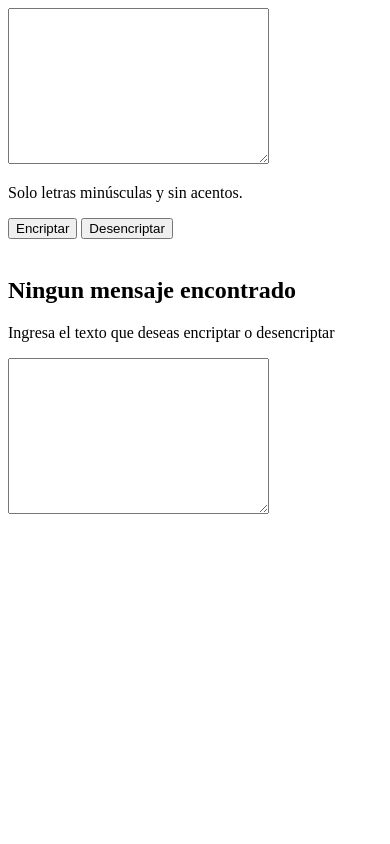
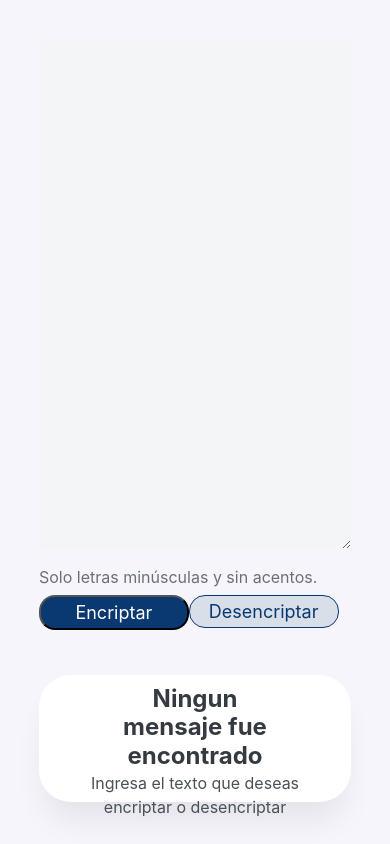
Before and after one commit to TatiiRamos/text-encriptor, a plain HTML site: page index.html in a window 390 px wide. Drawn offline with Linux system fonts and the light colour scheme; files that its build step writes are made by us from their sources.

Commit message:
Diseño de la aplicacion con css y responsive design junto con la funcionalidad de encriptar un texto

```diff
--- a/index.html
+++ b/index.html
@@ -1,10 +1,10 @@
 <!DOCTYPE html>
-<html lang="en">
+<html lang="es">
 <head>
     <meta charset="UTF-8">
     <meta name="viewport" content="width=device-width, initial-scale=1.0">
     <title>Encriptador De Texto</title>
-    <link rel="stylesheet" href="./assets/styles/style.css">
+    <link rel="stylesheet" href="./styles/style.css">
 </head>
 <body>
     <div class="conteiner">
@@ -15,40 +15,40 @@
     id="texto"
     cols="30"
     rows="10"
-    placeholder="Ingresa el texto aqui">
+    placeholder= "Ingresa el texto aqui">
  </textarea>
  <div class="terminos">
     <p>Solo letras minúsculas y sin acentos.</p>
  </div>
  <div class="botones">
     <button
-     class="btn__encriptar"
-     type="button" onclick="encriptar()">
+     class="btn-encriptar"
+     type="button"
+     onclick="encriptar()">
      Encriptar </button>
     <input
+    class="btn-desencriptar"
     type="button"
-    type="btn__desencriptar"
+    type="btn-desencriptar"
     value="Desencriptar"
     onclick="desencriptar()"/>
  </div>
-</div>
+ </div>
 <div class="encriptado">
-    <img src="" alt="" id="muñeco">
-    <div class="mensaje-encriptado" id="mensaje-encriptado"></div>
-    <h2 id="titulo-mensaje">Ningun mensaje encontrado</h2>
+    <img src="./assets/img/Muñecoimg-muñeco.png" alt="muñeco alura" id="muñeco">
+    <div class="mensaje-encriptado" id="mensaje-encriptado">
+    <h2 id="titulo-mensaje">Ningun mensaje fue encontrado</h2>
     <p id="parrafo">Ingresa el texto que deseas encriptar o desencriptar</p>
-    <textarea
+    <!-- <textarea
      name="mensaje"
       id="mensaje"
       cols="30"
       rows="10"
       class="mensaje">
-    </textarea>
+    </textarea>-->
 </div>
 </div>
 </div>
-    <script src="index.html"></script>
+    <script src="index.js"></script>
 </body>
-<html>
-
 </html>
--- /dev/null
+++ b/index.js
@@ -0,0 +1,28 @@
+function encriptar() {
+    let texto = document.getElementById("texto").value;
+    let tituloMensaje = document.getElementById("titulo-mensaje");
+    let parrafo = document.getElementById("parrafo");
+    let muñeco = document.getElementById("muñeco");
+
+    let textoCifrado = texto
+    .replace(/e/gi, "enter")
+    .replace(/i/gi, "imes")
+    .replace(/a/gi, "ai")
+    .replace(/o/gi, "ober")
+    .replace(/u/gi, "ufat");
+
+
+if(texto.length != 0) {
+    texto = textoCifrado;
+   tituloMensaje.textContent = "Texto encriptado con exito";
+    parrafo.textContent = "";
+    muñeco.src = "./assets/img/desencriptado.png";
+
+} else {
+    muñeco.src = "./assets/img/Muñecoimg-muñeco.png";
+    tituloMensaje.textContent = "Ningun mensaje fue encontrado";
+    parrafo.textContent = "Ingresa el texto que deseas encriptar o desencriptar";
+    alert("Debes ingresar algun texto");
+}
+
+}
--- a/styles/style.css
+++ b/styles/style.css
@@ -1,17 +1,213 @@
+*{
+    margin: 0;
+    padding: 0;
+}
 
-.body{
-    background-color: #FFFFFF;
+.conteiner {
+    position: relative;
+    width: 100vw;
+    height: 100vh;
+    background: #f6f5fc;
+}
+
+.texto {
+    position: absolute;
+    width: 42%;
+    height: 60%;
+    left: 12%;
+    top: 15%;
+    border: none;
+    font-family: "Inter";
+    font-style: normal;
+    font-weight: 400;
+    font-size:32px;
+    line-height: 150%;
+    background-color: #f3f5f6;
+}
+
+.texto::placeholder {
+    color: #0a3871;
 
 }
-.main{
+.texto:focus,
+.texto:active{
+    border: none;
+    outline: none;
+}
+.terminos{
+    display:flex;
+    flex-direction: row;
+    align-items: center;
+    padding: 0%;
+    gap:8px;
+    position: absolute;
+    width:80%;
+    left: 12%;
+    top: 80%;
+}
+.terminos p{
+    font-family: "Inter";
+    font-style: normal;
+    font-weight: 400;
+    font-size: 12px;
+    line-height: 150%;
+    color: #495057;
+    opacity: 0.8;
+    flex: none;
+    order: 1;
+    flex-grow: 0;
+}
+.botones {
     display: flex;
-    justify-content: space-between;
-
+    flex-direction: row;
+    align-items: flex-start;
+    padding: 1% 0;
+    position: absolute;
+    width: 80%;
+    left: 12%;
+    top:82%;
+}
+.btn-encriptar{
+align-items: center;
+justify-content: center;
+padding: 2%;
+gap: 8px;
+width: 25%;
+background-color: #0a3871;
+border-radius: 24px;
+font-family: "Inter";
+font-size: 18px;
+line-height: 19px;
+text-align: center;
+color: #fff;
+}
+.btn-desencriptar{
+    box-sizing: border-box;
+    display: flex;
+    flex-direction: row;
+    align-items: flex-start;
+    justify-content: center;
+    padding: 2%;
+    gap: 8px;
+    width: 25%;
+    background: #d8dfe8;
+    border: 1px solid #0a3871;
+    border-radius: 24px;
+    font-family: "Inter";
+    font-weight: 400;
+    font-size: 18px;
+    line-height: 19px;
+    text-align: center;
+    color: #0a3871;
+}
+.btn-encriptar:hover,
+.btn-desencriptar:hover{
+    margin:0.3%;
+    width: 24.5%;
+    padding: 1.8%;
+}
+.encriptado {
+    display: flex;
+    justify-content: center;
+    position: absolute;
+    width: 30%;
+    height: 90%;
+    left: 60%;
+    top: 5%;
+    background: #fff;
+    box-shadow: 0px 24px 32px -8px rgba(0, 0, 0, 0.08);
+    border-radius: 32px;
+}
+.mensaje-encriptado {
+    display: flex;
+    flex-direction: column;
+    align-items: center;
+    justify-content: center;
+    padding: 1%;
+    gap:16%;
+    position: absolute;
+    width: 100%;
+    top: 65%;
+    text-align: center;
 }
 
-.header img{
-    width: 120px;
-    height: 48px;
-
-
+.mensaje-encriptado h2{
+    width: 60%;
+    font-family: "Inter";
+    font-style: normal;
+    font-weight: 700;
+    font-size: 24px;
+    line-height: 120%;
+    text-align: center;
+    color: #343a40;
 }
+.mensaje-encriptado p {
+    width: 80%;
+    font-family: "Inter";
+    font-style: normal;
+    font-weight: 400;
+    font-size: 16px;
+    line-height: 150%;
+    text-align: center;
+    color: #495057;
+}
+.encriptado img{
+    position: absolute;
+    width: 80%;
+    height: 50%;
+    top: 15%;
+}
+/* Respionsive design*/
+@media(max-width: 57.5em){
+    .conteiner{
+        display: flex;
+        flex-direction: row;
+    }
+.encriptar{
+    width: 100%;
+}
+.texto{
+    width:80%;
+    height: 60%;
+    left: 10%;
+    top: 5%;
+}
+.terminos{
+    width: 80%;
+    left: 10%;
+    top: 67%;
+}
+.terminos p{
+    font-size: 16px;
+}
+.botones{
+    width: 80%;
+    left: 10%;
+    top: 70%;
+}
+.btn-encriptar, .btn-desencriptar{
+    width: 48%;
+    border-radius: 16px;
+}
+.btn-encriptar:hover,
+.btn-desencriptar:hover{
+    margin: 0.3%;
+    width: 47.5%;
+    padding: 1.8%;
+}
+.encriptado{
+    width: 80%;
+    height: 15%;
+    left: 10%;
+    top: 80%;
+}
+.mensaje-encriptado{
+    width: 100%;
+    top: 5%;
+}
+.encriptado img{
+    top: 0;
+    display: none;
+    visibility: hidden;
+}
+}
```
Also changed, not shown: assets/img/desencriptado.png (added), styles/index.js (deleted).
